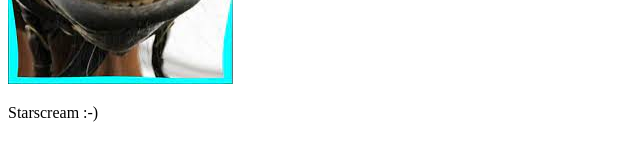
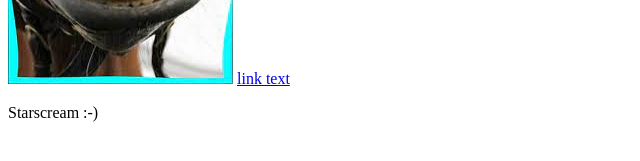
Before and after one commit to LeoStrebel/erstehtml, a plain HTML site: page index.html in a window 1280 px wide. Shown: the part 335-496 px from the top of the page, 0-640 px from the left. Drawn offline with Linux system fonts and the light colour scheme.

Commit message:
aölskdjf

```diff
--- a/index.html
+++ b/index.html
@@ -15,6 +15,8 @@
 
     <img src="img/index.jpg" alt="Foto von mir">
 
+    <a href="http://127.0.0.1:5500/index2.html">link text</a>
+
     <p>Starscream :-)</p>
   </body>
 </html>
```
Also changed, not shown: index2.html (+2 -0 lines).
